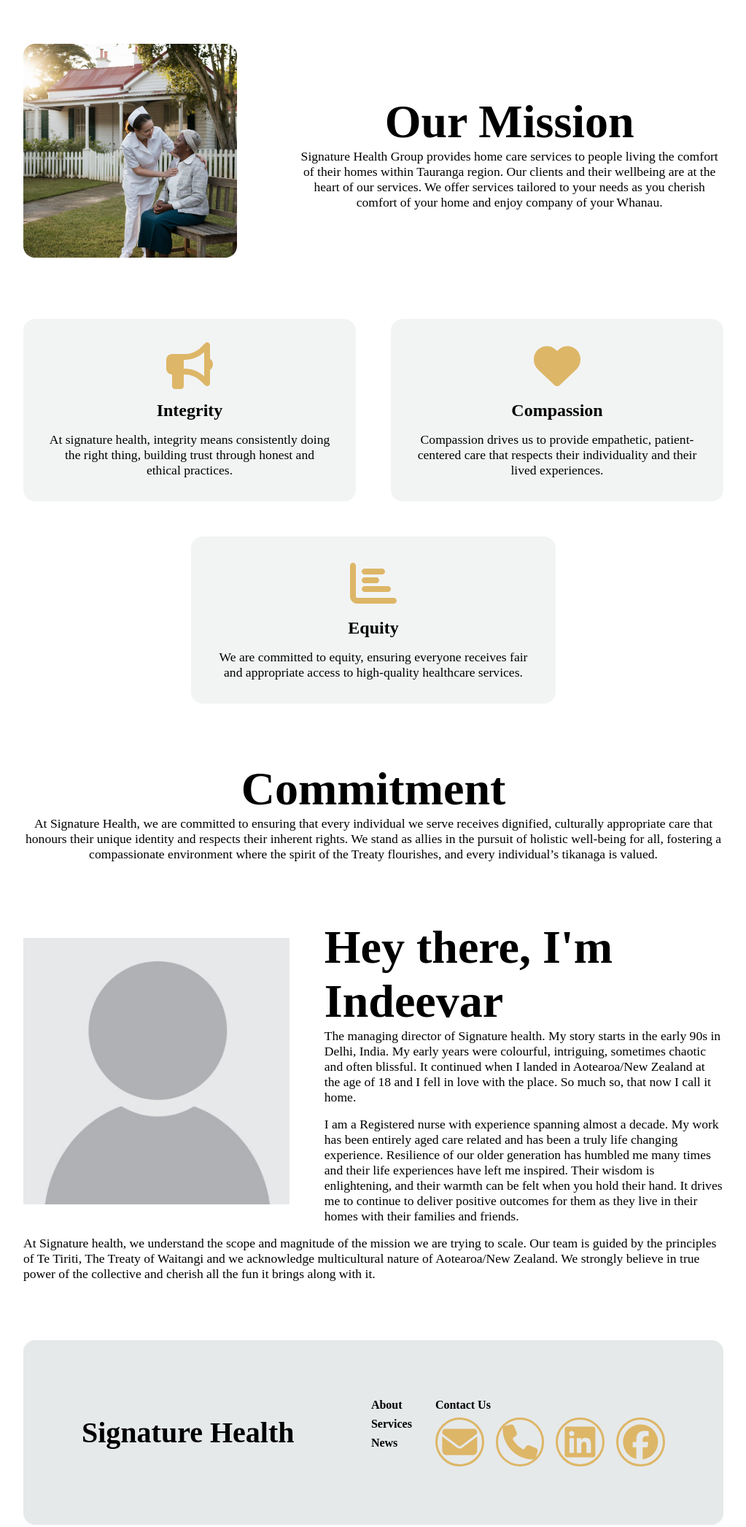
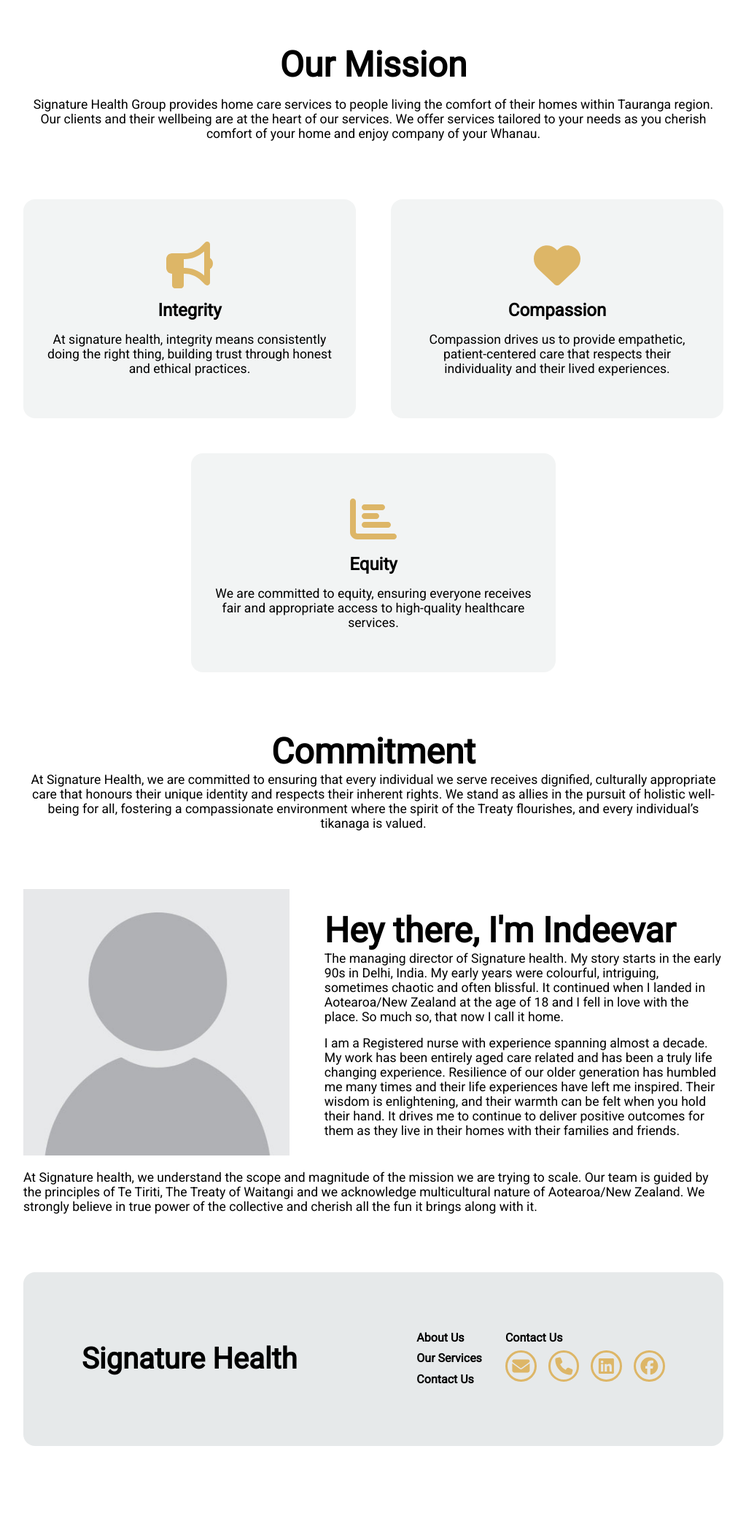
Before and after one commit to JeffleIncarnate/Signature-Health, an Astro site: page /about in a window 1280 px wide. Shown: the part 620-2712 px from the top of the page at 73% size, without its empty margins (128-1151 px from the left). After the commit the page ends 2626 px from the top, so only its background shows below. Built offline with nearby package versions, Linux system fonts and the light colour scheme; Astro itself is replaced by a stand-in of ours.

Commit message:
feat: headers a little smaller

```diff
--- a/public/global.css
+++ b/public/global.css
@@ -1,9 +1,14 @@
 @import url("https://fonts.googleapis.com/css2?family=Domine:wght@400..700&display=swap");
+@import url("https://fonts.googleapis.com/css2?family=Roboto&display=swap");
 
 body,
 html {
   margin: 0;
   padding: 0;
+
+  font-family: "Roboto", sans-serif;
+  font-weight: 400;
+  font-style: normal;
 }
 
 * {
--- a/src/components/aboutMain/aboutMain.scss
+++ b/src/components/aboutMain/aboutMain.scss
@@ -17,48 +17,26 @@
     display: flex;
     align-items: center;
     justify-content: center;
-    gap: 5rem;
+    flex-direction: column;
 
-    .Mission__Image {
-      flex: 1;
+    gap: 1rem;
 
-      img {
-        max-width: 100%;
-
-        border-radius: 1rem;
-      }
+    h2 {
+      font-size: 4rem;
     }
 
-    .Mission__Text {
-      flex: 1;
+    p {
+      font-size: 1.2rem;
+      text-align: center;
+    }
 
-      display: flex;
-      align-items: center;
-      justify-content: center;
-      flex-direction: column;
-
-      text-align: center;
-
+    @media screen and (max-width: 1400px) {
       h2 {
-        font-size: 5rem;
+        font-size: 3rem;
       }
 
       p {
-        font-size: 1.2rem;
-      }
-    }
-
-    @media screen and (max-width: 1400px) {
-      > .Mission__Text {
-        flex: 2;
-
-        h2 {
-          font-size: 4rem;
-        }
-
-        p {
-          font-size: 1.1rem;
-        }
+        font-size: 1.1rem;
       }
     }
 
@@ -68,22 +46,13 @@
     }
 
     @media screen and (max-width: 900px) {
-      > .Mission__Text {
-        flex: 1.5;
+      h2 {
+        font-size: 2.5rem;
+      }
 
-        h2 {
-          font-size: 3rem;
-        }
-
-        p {
-          font-size: 1rem;
-        }
+      p {
+        font-size: 1rem;
       }
-    }
-
-    @media screen and (max-width: 700px) {
-      flex-direction: column;
-      gap: 1rem;
     }
   }
 
@@ -101,6 +70,8 @@
       flex: 1;
       min-width: 350px;
       max-width: 500px;
+
+      min-height: 300px;
 
       display: flex;
       align-items: center;
@@ -173,7 +144,7 @@
     text-align: center;
 
     h2 {
-      font-size: 5rem;
+      font-size: 4rem;
     }
 
     p {
@@ -182,7 +153,7 @@
 
     @media screen and (max-width: 1400px) {
       h2 {
-        font-size: 4rem;
+        font-size: 3rem;
       }
 
       p {
@@ -197,7 +168,7 @@
 
     @media screen and (max-width: 900px) {
       h2 {
-        font-size: 3rem;
+        font-size: 2.5rem;
       }
 
       p {
@@ -234,7 +205,7 @@
         width: 70%;
 
         h2 {
-          font-size: 5rem;
+          font-size: 4rem;
         }
 
         div {
@@ -273,7 +244,7 @@
       .top {
         .top__description {
           h2 {
-            font-size: 4rem;
+            font-size: 3rem;
           }
 
           div {
@@ -322,7 +293,7 @@
       .top {
         .top__description {
           h2 {
-            font-size: 3rem;
+            font-size: 2.5rem;
           }
 
           div {
--- a/src/components/aboutMain/aboutMain.tsx
+++ b/src/components/aboutMain/aboutMain.tsx
@@ -11,13 +11,6 @@
   return (
     <main className="AboutMain">
       <div className="Mission">
-        <div className="Mission__Image">
-          <img
-            src="/pictures/aboutImage.jpeg"
-            alt="Image of nurse helping an older woman sitting on a bench"
-          />
-        </div>
-        <div className="Mission__Text">
         <h2>Our Mission</h2>
         <p>
           Signature Health Group provides home care services to people living
@@ -26,7 +19,6 @@
           tailored to your needs as you cherish comfort of your home and enjoy
           company of your Whanau.
         </p>
-        </div>
       </div>
 
       <div className="Values">
--- a/src/components/footer/footer.scss
+++ b/src/components/footer/footer.scss
@@ -63,6 +63,38 @@
       gap: 0.5rem;
 
       font-weight: bold;
+
+      > a {
+        color: black;
+
+        text-decoration: none;
+
+        transition: all 0.3s ease-in-out;
+
+        display: flex;
+        align-items: center;
+        justify-content: center;
+        flex-direction: column;
+
+        &::after {
+          content: "";
+
+          height: 0.1rem;
+          width: 0%;
+
+          background-color: $gold;
+
+          transition: all 0.3s ease-in-out;
+        }
+
+        &:hover {
+          color: $gold;
+        }
+
+        &:hover::after {
+          width: 100%;
+        }
+      }
     }
 
     .Chat {
@@ -81,8 +113,8 @@
         gap: 1rem;
 
         > * {
-          width: 3rem;
-          height: 3rem;
+          width: 1.5rem;
+          height: 1.5rem;
 
           padding: 0.4rem;
 
@@ -90,16 +122,6 @@
 
           border-radius: 50%;
           border: 0.2rem solid $gold;
-
-          @media screen and (max-width: 900px) {
-            width: 2.5rem;
-            height: 2.5rem;
-          }
-
-          @media screen and (max-width: 500px) {
-            width: 1.5rem;
-            height: 1.5rem;
-          }
         }
       }
     }
--- a/src/components/footer/footer.tsx
+++ b/src/components/footer/footer.tsx
@@ -13,9 +13,9 @@
 
       <div className="SectionRight">
         <div className="Links">
-          <p>About</p>
-          <p>Services</p>
-          <p>News</p>
+          <a href="/about">About Us</a>
+          <a href="/services">Our Services</a>
+          <a href="/contact">Contact Us</a>
         </div>
         <div className="Chat">
           <p>Contact Us</p>
--- a/src/components/header/header.scss
+++ b/src/components/header/header.scss
@@ -44,7 +44,7 @@
       &::after {
         content: "";
 
-        height: 0.2rem;
+        height: 0.1rem;
         width: 0%;
 
         background-color: $gold;
--- a/src/components/header/header.tsx
+++ b/src/components/header/header.tsx
@@ -2,11 +2,11 @@
 
 import Navbar from "../navbar/navbar.tsx";
 
-const Header = () => {
+const Header = ({ path }: { path: string }) => {
   return (
     <>
       <header className="Header">
-        <Navbar />
+        <Navbar path={path} />
         <div className="OurTeam">
           <a href="/ourTeam">Our Team</a>
           <a href="/joinOurTeam">Join Our Team</a>
--- a/src/components/navbar/navbar.tsx
+++ b/src/components/navbar/navbar.tsx
@@ -3,7 +3,7 @@
 import { FontAwesomeIcon } from "@fortawesome/react-fontawesome";
 import { faBars, faXmark } from "@fortawesome/free-solid-svg-icons";
 
-const Navbar = () => {
+const Navbar = ({ path }: { path: string }) => {
   return (
     <>
       <nav className="Navbar">
--- a/src/pages/index.astro
+++ b/src/pages/index.astro
@@ -2,6 +2,7 @@
 import Header from "../components/header/header"
 import HomeMain from "../components/homeMain/homeMain"
 import Footer from "../components/footer/footer"
+
 ---
 
 <!doctype html>
@@ -16,7 +17,7 @@
 		<link rel="stylesheet" href="/global.css">
 	</head>
 	<body>
-        <Header client:load />
+        <Header path={"Home"} client:load />
         <HomeMain />
         <Footer />
     </body>
```
Also changed, not shown: pnpm-lock.yaml. Lines whose indentation alone changed are shown as unchanged.
